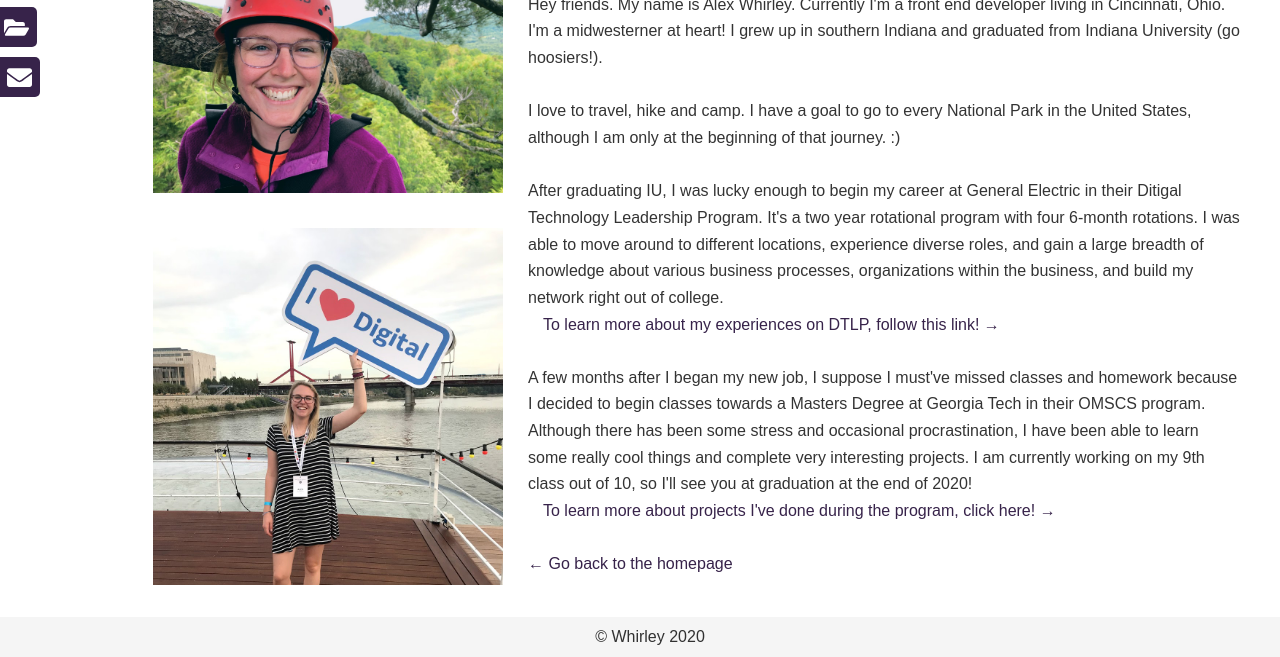
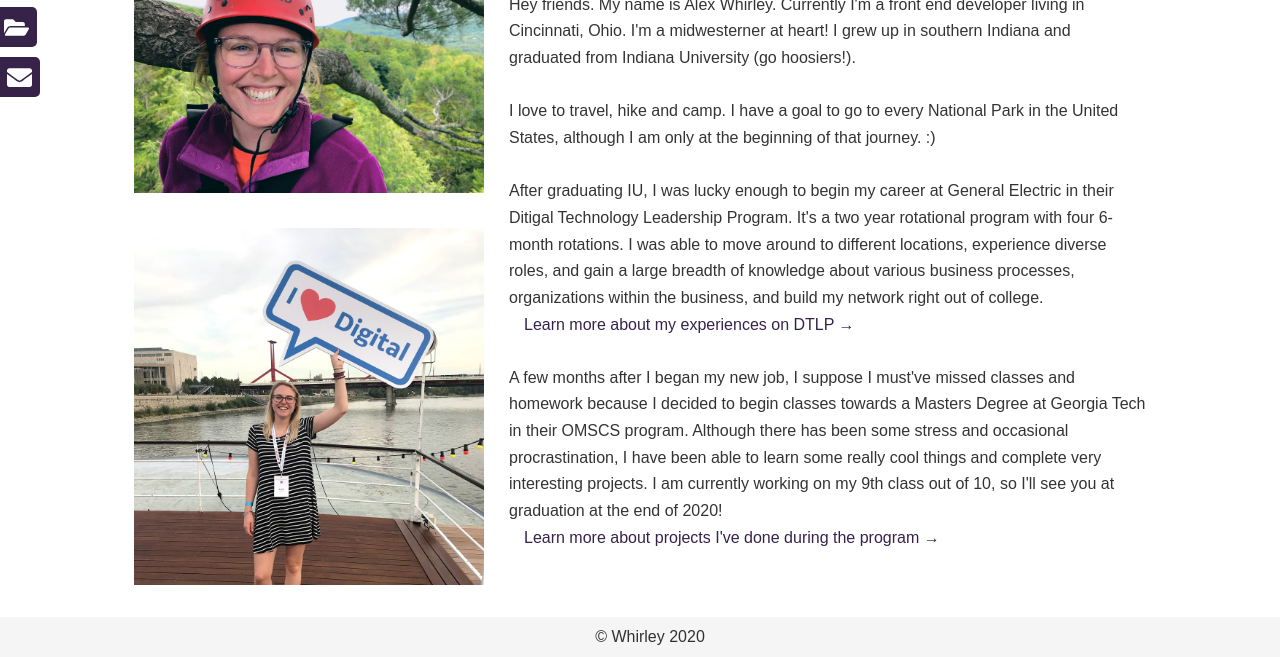
Before and after one commit to awhirley/gatsby-site, a Gatsby site: page /about in a window 1280 px wide. Shown: the part 143-800 px from the top of the page. Built offline with nearby package versions, Linux system fonts and the light colour scheme; Gatsby itself is replaced by a stand-in of ours.

Commit message:
update spacing around the site

```diff
--- a/src/components/layout.js
+++ b/src/components/layout.js
@@ -12,6 +12,11 @@ import { useStaticQuery, graphql } from "gatsby"
 import Header from "./header"
 import Sidebar from "./sidebar"
 import "./main.css"
+
+const mainStyle = {
+  marginLeft: '50px',
+  marginRight: '50px'
+}
 
 const Layout = ({ children }) => {
   const data = useStaticQuery(graphql`
@@ -28,7 +33,7 @@ const Layout = ({ children }) => {
     <>
       <Sidebar />
       <Header siteTitle={data.site.siteMetadata.title} />
-      <main>{children}</main>
+      <main style={mainStyle}>{children}</main>
       <footer>
         © Whirley {new Date().getFullYear()}
       </footer>
--- a/src/components/main.css
+++ b/src/components/main.css
@@ -67,7 +67,7 @@ code {
 .about-grid {
     display: grid;
     grid-column-gap: 25px;
-    grid-template-columns: 10% 350px auto 15px;
+    grid-template-columns: 5% 350px auto 5%;
     grid-template-rows: 25px auto;
     overflow: hidden;
     height: 85vh;
--- a/src/pages/about.js
+++ b/src/pages/about.js
@@ -52,7 +52,7 @@ const SecondPage = () => (
             It's a two year rotational program with four 6-month rotations. I was able to move around to different locations,
             experience diverse roles, and gain a large breadth of knowledge about various business processes,
             organizations within the business, and build my network right out of college. <br />
-            <a href="/dtlp/" class='menu-link left-space'>To learn more about my experiences on DTLP, follow this link! &rarr;</a>
+            <a href="/dtlp/" class='menu-link left-space'>Learn more about my experiences on DTLP &rarr;</a>
           </p>
 
           <p>
@@ -60,10 +60,8 @@ const SecondPage = () => (
             classes towards a Masters Degree at Georgia Tech in their OMSCS program. Although there has been some stress and occasional procrastination,
             I have been able to learn some really cool things and complete very interesting projects.
             I am currently working on my 9th class out of 10, so I'll see you at graduation at the end of 2020! <br />
-            <a href="/projects/" class='menu-link left-space'>To learn more about projects I've done during the program, click here! &rarr;</a>
+            <a href="/projects/" class='menu-link left-space'>Learn more about projects I've done during the program &rarr;</a>
           </p>
-
-          <a href="/" class='menu-link'>&larr; Go back to the homepage</a>
         </div>
       </div>
     </div>
--- a/src/pages/projects.js
+++ b/src/pages/projects.js
@@ -10,8 +10,6 @@ const ProjectsPage = () => (
     <SEO title="projects" />
     <h1>Hi from the Projects page.</h1>
     <p>psych!!! no more info here yet</p>
-    <a href="/" class='menu-link'>&larr; back home</a><br />
-    <a href="/about/" class='menu-link'>&larr; back to the About page</a>
   </Layout>
 )
 
```
Also changed, not shown: src/pages/index.js (+2 -7 lines).
